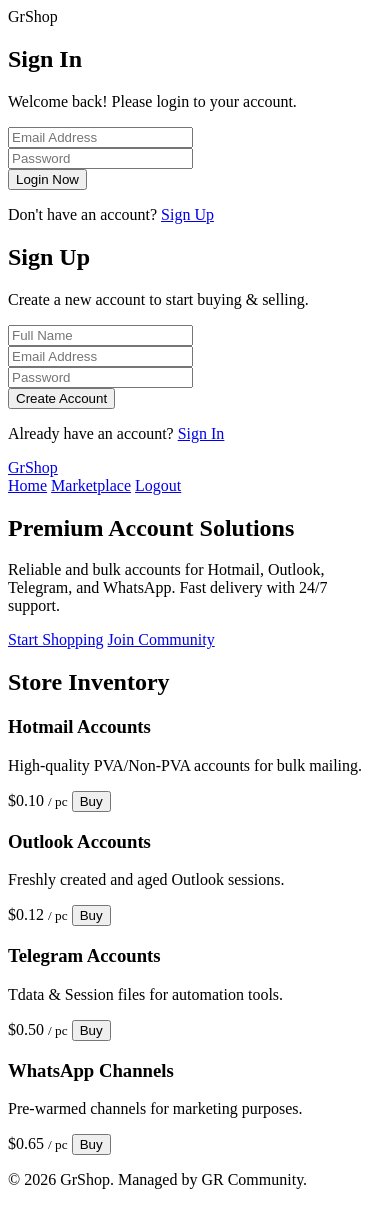
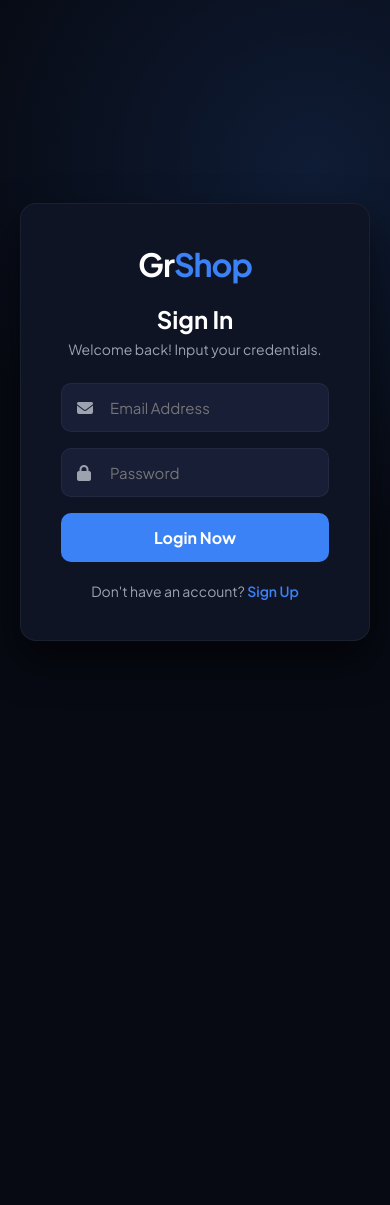
Before and after one commit to SHAKIL1100/WEBSITE, a plain HTML site: page index.html in a window 390 px wide. After the commit the page ends 844 px from the top, so only its background shows below. Drawn offline with Linux system fonts and the light colour scheme.

Commit message:
Add files via upload

```diff
--- a/index.html
+++ b/index.html
@@ -1,131 +1,131 @@
-<!-- Auth Wrapper (Login/Signup Screen) -->
-<div id="auth-container" class="auth-container">
-    <div class="auth-box">
-        <div class="auth-logo"><span>Gr</span>Shop</div>
+<!DOCTYPE html>
+<html lang="en">
+<head>
+    <meta charset="UTF-8">
+    <meta name="viewport" content="width=device-width, initial-scale=1.0">
+    <title>GrShop - Premium Accounts Marketplace</title>
+    <link rel="stylesheet" href="./style.css">
+    <link href="https://fonts.googleapis.com/css2?family=Plus+Jakarta+Sans:wght@300;400;500;600;700&display=swap" rel="stylesheet">
+    <link rel="stylesheet" href="https://cdnjs.cloudflare.com/ajax/libs/font-awesome/6.4.0/css/all.min.css">
+</head>
+<body>
 
-        <!-- Login Form -->
+    <div id="toast-container"></div>
+
+    <div id="auth-container" class="auth-wrapper">
+        <div class="auth-card">
+            <div class="brand">Gr<span>Shop</span></div>
+
             <form id="login-form" class="auth-form" onsubmit="handleLogin(event)">
                 <h2>Sign In</h2>
-            <p class="auth-subtitle">Welcome back! Please login to your account.</p>
-            <div class="input-group">
+                <p class="auth-subtitle">Welcome back! Input your credentials.</p>
+                <div class="input-box">
                     <i class="fa-solid fa-envelope"></i>
                     <input type="email" id="login-email" placeholder="Email Address" required>
                 </div>
-            <div class="input-group">
+                <div class="input-box">
                     <i class="fa-solid fa-lock"></i>
                     <input type="password" id="login-pass" placeholder="Password" required>
                 </div>
-            <button type="submit" class="btn btn-primary auth-btn">Login Now</button>
-            <p class="auth-switch">Don't have an account? <a href="javascript:void(0)" onclick="toggleAuth('signup')">Sign Up</a></p>
+                <button type="submit" class="primary-btn">Login Now</button>
+                <p class="switch-text">Don't have an account? <a href="javascript:void(0)" onclick="toggleAuth('signup')">Sign Up</a></p>
             </form>
 
-        <!-- Signup Form -->
             <form id="signup-form" class="auth-form hidden" onsubmit="handleSignup(event)">
-            <h2>Sign Up</h2>
-            <p class="auth-subtitle">Create a new account to start buying & selling.</p>
-            <div class="input-group">
+                <h2>Create Account</h2>
+                <p class="auth-subtitle">Join us to manage your shop inventory.</p>
+                <div class="input-box">
                     <i class="fa-solid fa-user"></i>
                     <input type="text" id="signup-name" placeholder="Full Name" required>
                 </div>
-            <div class="input-group">
+                <div class="input-box">
                     <i class="fa-solid fa-envelope"></i>
                     <input type="email" id="signup-email" placeholder="Email Address" required>
                 </div>
-            <div class="input-group">
+                <div class="input-box">
                     <i class="fa-solid fa-lock"></i>
                     <input type="password" id="signup-pass" placeholder="Password" required>
                 </div>
-            <button type="submit" class="btn btn-primary auth-btn">Create Account</button>
-            <p class="auth-switch">Already have an account? <a href="javascript:void(0)" onclick="toggleAuth('login')">Sign In</a></p>
+                <button type="submit" class="primary-btn">Register</button>
+                <p class="switch-text">Already have an account? <a href="javascript:void(0)" onclick="toggleAuth('login')">Sign In</a></p>
             </form>
         </div>
     </div>
 
-<!-- Main Website Content (Hidden until logged in) -->
-<div id="main-content" class="main-content hidden">
-    <!-- Header / Navbar -->
-    <header class="navbar">
-        <div class="container">
-            <a href="#" class="logo"><span>Gr</span>Shop</a>
-            <nav class="nav-links">
+    <div id="main-content" class="main-layout hidden">
+        <nav class="navbar">
+            <div class="nav-container">
+                <div class="brand">Gr<span>Shop</span></div>
+                <div class="nav-links">
                     <a href="#home">Home</a>
-                <a href="#marketplace">Marketplace</a>
-                <a href="#" class="logout-link" onclick="handleLogout()"><i class="fa-solid fa-right-from-bracket"></i> Logout</a>
+                    <a href="#shop">Shop Inventory</a>
+                    <button onclick="handleLogout()" class="logout-btn"><i class="fa-solid fa-right-from-bracket"></i> Logout</button>
+                </div>
+            </div>
         </nav>
+
+        <header id="home" class="hero">
+            <div class="hero-content">
+                <h1>Premium Account Solutions</h1>
+                <p>Bulk automated provider for Hotmail, Outlook, Telegram, and WhatsApp accounts with premium delivery network.</p>
+                <div class="actions">
+                    <a href="#shop" class="primary-btn-link">Browse Inventory</a>
+                    <a href="https://t.me/" target="_blank" class="secondary-btn"><i class="fa-brands fa-telegram"></i> Telegram Support</a>
+                </div>
             </div>
         </header>
 
-    <!-- Hero Section -->
-    <section id="home" class="hero">
-        <div class="container hero-content">
-            <h1>Premium <span class="gradient-text">Account</span> Solutions</h1>
-            <p>Reliable and bulk accounts for Hotmail, Outlook, Telegram, and WhatsApp. Fast delivery with 24/7 support.</p>
-            <div class="hero-buttons">
-                <a href="#marketplace" class="btn btn-primary">Start Shopping</a>
-                <a href="#" class="btn btn-secondary">Join Community</a>
+        <section id="shop" class="inventory">
+            <div class="section-header">
+                <h2>Store Inventory</h2>
+                <p>Fresh, bulk, and phone-verified sessions ready for instant integration.</p>
+            </div>
+
+            <div class="product-grid">
+                <div class="p-card">
+                    <div class="p-icon mail-theme"><i class="fa-solid fa-envelope"></i></div>
+                    <h3>Hotmail Accounts</h3>
+                    <p>Clean, un-dropped, PVA/Non-PVA mailboxes built for marketing outreach.</p>
+                    <div class="p-footer">
+                        <span class="p-price">$0.10 <small>/ pc</small></span>
+                        <button onclick="buyAlert('Hotmail')" class="buy-btn">Buy Now</button>
                     </div>
                 </div>
-    </section>
-
-    <!-- Marketplace Section -->
-    <section id="marketplace" class="marketplace">
-        <div class="container">
-            <h2 class="section-title">Store Inventory</h2>
-            <div class="grid">
-                <div class="product-card">
-                    <div class="product-icon mail-color"><i class="fa-solid fa-envelope-open-text"></i></div>
-                    <div class="product-info">
-                        <h3>Hotmail Accounts</h3>
-                        <p class="desc">High-quality PVA/Non-PVA accounts for bulk mailing.</p>
-                        <div class="price-row">
-                            <span class="price">$0.10 <small>/ pc</small></span>
-                            <button class="btn btn-buy" onclick="buyAlert('Hotmail')">Buy</button>
+                <div class="p-card">
+                    <div class="p-icon outlook-theme"><i class="fa-brands fa-microsoft"></i></div>
+                    <h3>Outlook Accounts</h3>
+                    <p>Freshly registered Outlook sessions optimized for API and bulk operations.</p>
+                    <div class="p-footer">
+                        <span class="p-price">$0.12 <small>/ pc</small></span>
+                        <button onclick="buyAlert('Outlook')" class="buy-btn">Buy Now</button>
                     </div>
                 </div>
-                </div>
-                <div class="product-card">
-                    <div class="product-icon outlook-color"><i class="fa-brands fa-microsoft"></i></div>
-                    <div class="product-info">
-                        <h3>Outlook Accounts</h3>
-                        <p class="desc">Freshly created and aged Outlook sessions.</p>
-                        <div class="price-row">
-                            <span class="price">$0.12 <small>/ pc</small></span>
-                            <button class="btn btn-buy" onclick="buyAlert('Outlook')">Buy</button>
+                <div class="p-card">
+                    <div class="p-icon tg-theme"><i class="fa-brands fa-telegram"></i></div>
+                    <h3>Telegram Sessions</h3>
+                    <p>Premium Tdata and .session dynamic files ready for automated scripts.</p>
+                    <div class="p-footer">
+                        <span class="p-price">$0.40 <small>/ pc</small></span>
+                        <button onclick="buyAlert('Telegram')" class="buy-btn">Buy Now</button>
                     </div>
                 </div>
-                </div>
-                <div class="product-card">
-                    <div class="product-icon tg-color"><i class="fa-brands fa-telegram"></i></div>
-                    <div class="product-info">
-                        <h3>Telegram Accounts</h3>
-                        <p class="desc">Tdata & Session files for automation tools.</p>
-                        <div class="price-row">
-                            <span class="price">$0.50 <small>/ pc</small></span>
-                            <button class="btn btn-buy" onclick="buyAlert('Telegram')">Buy</button>
-                        </div>
-                    </div>
-                </div>
-                <div class="product-card">
-                    <div class="product-icon wa-color"><i class="fa-brands fa-whatsapp"></i></div>
-                    <div class="product-info">
+                <div class="p-card">
+                    <div class="p-icon wa-theme"><i class="fa-brands fa-whatsapp"></i></div>
                     <h3>WhatsApp Channels</h3>
-                        <p class="desc">Pre-warmed channels for marketing purposes.</p>
-                        <div class="price-row">
-                            <span class="price">$0.65 <small>/ pc</small></span>
-                            <button class="btn btn-buy" onclick="buyAlert('WhatsApp')">Buy</button>
-                        </div>
-                    </div>
+                    <p>Warmed channels and phone verification layers for bulk broadcasting.</p>
+                    <div class="p-footer">
+                        <span class="p-price">$0.60 <small>/ pc</small></span>
+                        <button onclick="buyAlert('WhatsApp')" class="buy-btn">Buy Now</button>
                     </div>
                 </div>
             </div>
         </section>
 
-    <!-- Footer -->
-    <footer class="footer">
-        <div class="container">
-            <p>&copy; 2026 GrShop. Managed by GR Community.</p>
-        </div>
+        <footer class="main-footer">
+            <p>&copy; 2026 GrShop Marketplace. All rights reserved.</p>
         </footer>
     </div>
 
-<script src="script.js"></script>
+    <script src="./script.js"></script>
+</body>
+</html>
--- a/style.css
+++ b/style.css
@@ -1,179 +1,197 @@
-/*
-GrShop - Premium CSS Stylesheet
-Theme: Modern Dark & Professional
-*/
-
 :root {
---primary: #3b82f6;
---primary-hover: #2563eb;
---success: #10b981;
---danger: #ef4444;
---bg-dark: #0b0f19;
---card-bg: #111827;
---input-bg: #1f2937;
+    --bg-dark: #070a13;
+    --card-dark: #0f1424;
+    --input-bg: #171e36;
+    --primary-color: #3b82f6;
+    --success-color: #10b981;
+    --error-color: #ef4444;
     --text-main: #f3f4f6;
---text-dim: #9ca3af;
---border: rgba(255, 255, 255, 0.05);
+    --text-muted: #9ca3af;
+    --border-color: rgba(255, 255, 255, 0.05);
 }
 
-{
+/* CSS Reset */
+* {
     margin: 0;
     padding: 0;
     box-sizing: border-box;
-font-family: 'Inter', sans-serif;
+    font-family: 'Plus Jakarta Sans', sans-serif;
+    scroll-behavior: smooth;
 }
 
 body {
     background-color: var(--bg-dark);
     color: var(--text-main);
-line-height: 1.6;
+    min-height: 100vh;
     overflow-x: hidden;
-scroll-behavior: smooth;
-}
-
-.container {
-width: 90%;
-max-width: 1200px;
-margin: 0 auto;
 }
 
 .hidden { display: none !important; }
 
-/* --- Auth Styling (Improved Glassmorphism) --- */
-.auth-container {
+/* Auth Layout */
+.auth-wrapper {
     min-height: 100vh;
     display: flex;
     justify-content: center;
     align-items: center;
-background: radial-gradient(circle at top right, rgba(59, 130, 246, 0.1), transparent),
-radial-gradient(circle at bottom left, rgba(16, 185, 129, 0.1), transparent);
+    background: radial-gradient(circle at 80% 20%, rgba(59, 130, 246, 0.15), transparent 50%);
     padding: 20px;
 }
 
-.auth-box {
-background: rgba(17, 24, 39, 0.8);
-backdrop-filter: blur(10px);
+.auth-card {
+    background: var(--card-dark);
     padding: 40px;
-border-radius: 24px;
-border: 1px solid var(--border);
+    border-radius: 16px;
     width: 100%;
     max-width: 420px;
-box-shadow: 0 25px 50px -12px rgba(0, 0, 0, 0.5);
-animation: fadeIn 0.5s ease-out;
+    border: 1px solid var(--border-color);
+    box-shadow: 0 20px 40px rgba(0, 0, 0, 0.6);
+    text-align: center;
 }
 
-@keyframes fadeIn {
-from { opacity: 0; transform: translateY(20px); }
-to { opacity: 1; transform: translateY(0); }
+.brand {
+    font-size: 32px;
+    font-weight: 800;
+    color: #fff;
+    margin-bottom: 20px;
+    letter-spacing: -1px;
+}
+.brand span { color: var(--primary-color); }
+
+.auth-form h2 { font-size: 24px; color: #fff; margin-bottom: 6px; }
+.auth-subtitle { font-size: 14px; color: var(--text-muted); margin-bottom: 25px; }
+
+.input-box {
+    position: relative;
+    margin-bottom: 16px;
+    text-align: left;
+}
+.input-box i {
+    position: absolute;
+    left: 16px;
+    top: 50%;
+    transform: translateY(-50%);
+    color: var(--text-muted);
+}
+.input-box input {
+    width: 100%;
+    padding: 14px 16px 14px 48px;
+    background: var(--input-bg);
+    border: 1px solid var(--border-color);
+    border-radius: 10px;
+    color: #fff;
+    outline: none;
+    font-size: 15px;
+    transition: 0.3s;
+}
+.input-box input:focus { border-color: var(--primary-color); }
+
+.primary-btn, .primary-btn-link {
+    width: 100%;
+    padding: 14px;
+    background: var(--primary-color);
+    border: none;
+    border-radius: 10px;
+    color: #fff;
+    font-weight: 700;
+    font-size: 16px;
+    cursor: pointer;
+    transition: 0.3s;
+    display: inline-block;
+    text-decoration: none;
+    text-align: center;
+}
+.primary-btn:hover, .primary-btn-link:hover { opacity: 0.9; transform: translateY(-2px); }
+
+.switch-text { margin-top: 20px; font-size: 14px; color: var(--text-muted); }
+.switch-text a { color: var(--primary-color); text-decoration: none; font-weight: 600; }
+
+/* Main App Navbar */
+.navbar {
+    background: rgba(15, 20, 36, 0.8);
+    backdrop-filter: blur(12px);
+    border-bottom: 1px solid var(--border-color);
+    position: sticky;
+    top: 0;
+    z-index: 1000;
+}
+.nav-container {
+    max-width: 1200px;
+    margin: 0 auto;
+    padding: 16px 20px;
+    display: flex;
+    justify-content: space-between;
+    align-items: center;
+}
+.nav-links a { color: var(--text-muted); text-decoration: none; margin-right: 25px; font-size: 15px; transition: 0.3s; }
+.nav-links a:hover { color: #fff; }
+.logout-btn { background: var(--error-color); border: none; padding: 8px 16px; border-radius: 8px; color: white; font-weight: 600; cursor: pointer; transition: 0.3s; }
+.logout-btn:hover { opacity: 0.9; }
+
+/* Hero Section */
+.hero {
+    padding: 120px 20px;
+    text-align: center;
+    background: linear-gradient(to bottom, var(--card-dark), var(--bg-dark));
+}
+.hero h1 { font-size: 52px; color: white; margin-bottom: 20px; font-weight: 800; line-height: 1.2; }
+.hero p { max-width: 650px; margin: 0 auto 35px; color: var(--text-muted); font-size: 18px; }
+.actions { display: flex; justify-content: center; gap: 15px; }
+.actions .primary-btn-link { width: auto; padding: 14px 32px; }
+.secondary-btn { border: 1px solid var(--border-color); padding: 14px 32px; border-radius: 10px; color: white; text-decoration: none; font-weight: 600; transition: 0.3s; }
+.secondary-btn:hover { background: rgba(255,255,255,0.02); border-color: #fff; }
+
+/* Inventory Grid */
+.inventory { max-width: 1200px; margin: 0 auto; padding: 80px 20px; }
+.section-header { text-align: center; margin-bottom: 50px; }
+.section-header h2 { font-size: 36px; color: #fff; margin-bottom: 10px; }
+.section-header p { color: var(--text-muted); }
+
+.product-grid { display: grid; grid-template-columns: repeat(auto-fit, minmax(260px, 1fr)); gap: 25px; }
+.p-card {
+    background: var(--card-dark);
+    padding: 30px;
+    border-radius: 14px;
+    border: 1px solid var(--border-color);
+    transition: 0.3s;
+}
+.p-card:hover { border-color: var(--primary-color); transform: translateY(-5px); }
+.p-icon { font-size: 36px; margin-bottom: 20px; width: 60px; height: 60px; display: flex; align-items: center; justify-content: center; border-radius: 10px; }
+
+.mail-theme { background: rgba(239, 68, 68, 0.1); color: #ef4444; }
+.outlook-theme { background: rgba(59, 130, 246, 0.1); color: #3b82f6; }
+.tg-theme { background: rgba(6, 182, 212, 0.1); color: #06b6d4; }
+.wa-theme { background: rgba(16, 185, 129, 0.1); color: #10b981; }
+
+.p-card h3 { margin-bottom: 10px; color: white; font-size: 20px; }
+.p-card p { font-size: 14px; color: var(--text-muted); margin-bottom: 25px; line-height: 1.5; }
+.p-footer { display: flex; justify-content: space-between; align-items: center; }
+.p-price { font-weight: 700; color: white; font-size: 20px; }
+.p-price small { font-size: 12px; color: var(--text-muted); font-weight: 400; }
+.buy-btn { background: var(--success-color); color: white; border: none; padding: 10px 22px; border-radius: 8px; font-weight: 600; cursor: pointer; transition: 0.3s; }
+.buy-btn:hover { opacity: 0.9; }
+
+/* Toast Notification Styles */
+#toast-container { position: fixed; bottom: 24px; right: 24px; z-index: 9999; }
+.toast {
+    background: var(--card-dark);
+    color: white;
+    padding: 16px 24px;
+    border-radius: 10px;
+    margin-top: 12px;
+    display: flex;
+    align-items: center;
+    gap: 12px;
+    box-shadow: 0 10px 30px rgba(0,0,0,0.5);
+    border-left: 4px solid var(--primary-color);
+    animation: slideIn 0.3s ease-out;
+}
+.toast-success { border-left-color: var(--success-color); }
+.toast-error { border-left-color: var(--error-color); }
+
+@keyframes slideIn {
+    from { transform: translateX(100%); opacity: 0; }
+    to { transform: translateX(0); opacity: 1; }
 }
 
-.auth-logo {
-font-size: 36px;
-font-weight: 800;
-margin-bottom: 30px;
-text-align: center;
-letter-spacing: -1px;
-}
-.auth-logo span { color: var(--primary); }
-
-.auth-form h2 { font-size: 24px; margin-bottom: 10px; text-align: center; }
-.auth-subtitle { color: var(--text-dim); font-size: 14px; margin-bottom: 25px; text-align: center; }
-
-.input-group { position: relative; margin-bottom: 15px; }
-.input-group i {
-position: absolute;
-left: 15px;
-top: 50%;
-transform: translateY(-50%);
-color: var(--text-dim);
-}
-.input-group input {
-width: 100%;
-padding: 14px 15px 14px 45px;
-background: var(--input-bg);
-border: 1px solid var(--border);
-border-radius: 12px;
-color: #fff;
-font-size: 15px;
-outline: none;
-transition: 0.3s;
-}
-.input-group input:focus { border-color: var(--primary); box-shadow: 0 0 0 4px rgba(59, 130, 246, 0.1); }
-
-.btn {
-width: 100%;
-padding: 14px;
-border-radius: 12px;
-font-weight: 600;
-cursor: pointer;
-border: none;
-transition: 0.3s;
-display: flex;
-justify-content: center;
-align-items: center;
-gap: 8px;
-font-size: 16px;
-}
-.btn-primary { background: var(--primary); color: #fff; }
-.btn-primary:hover { background: var(--primary-hover); transform: translateY(-2px); }
-
-.auth-switch { margin-top: 20px; text-align: center; color: var(--text-dim); font-size: 14px; }
-.auth-switch a { color: var(--primary); text-decoration: none; font-weight: 600; cursor: pointer; }
-
-/* --- Navbar Update --- */
-.navbar {
-position: fixed;
-top: 0; width: 100%;
-background: rgba(11, 15, 25, 0.85);
-backdrop-filter: blur(15px);
-border-bottom: 1px solid var(--border);
-z-index: 1000;
-}
-.navbar .container { display: flex; justify-content: space-between; align-items: center; padding: 18px 0; }
-.logo { font-size: 24px; font-weight: 800; color: #fff; text-decoration: none; }
-.logo span { color: var(--primary); }
-
-.nav-links a { color: var(--text-dim); text-decoration: none; margin-left: 20px; font-weight: 500; transition: 0.3s; }
-.nav-links a:hover { color: var(--primary); }
-.logout-link { color: var(--danger) !important; cursor: pointer; }
-
-/* --- Hero & Marketplace (Improved Cards) --- */
-.hero { padding: 160px 0 100px; text-align: center; }
-.hero h1 { font-size: 54px; font-weight: 800; line-height: 1.1; margin-bottom: 20px; }
-.gradient-text { background: linear-gradient(to right, #3b82f6, #10b981); -webkit-background-clip: text; -webkit-text-fill-color: transparent; }
-
-.grid { display: grid; grid-template-columns: repeat(auto-fit, minmax(280px, 1fr)); gap: 25px; margin-top: 50px; }
-.product-card {
-background: var(--card-bg);
-border-radius: 20px;
-border: 1px solid var(--border);
-padding: 25px;
-transition: 0.4s cubic-bezier(0.175, 0.885, 0.32, 1.275);
-}
-.product-card:hover { transform: translateY(-10px); border-color: var(--primary); box-shadow: 0 20px 40px rgba(0,0,0,0.4); }
-
-.product-icon {
-width: 60px; height: 60px;
-border-radius: 15px;
-display: flex; align-items: center; justify-content: center;
-font-size: 28px; margin-bottom: 20px;
-}
-.mail-color { background: rgba(239, 68, 68, 0.1); color: var(--danger); }
-.outlook-color { background: rgba(59, 130, 246, 0.1); color: var(--primary); }
-.tg-color { background: rgba(6, 182, 212, 0.1); color: #06b6d4; }
-.wa-color { background: rgba(16, 185, 129, 0.1); color: var(--success); }
-
-.product-info h3 { margin-bottom: 8px; font-size: 20px; }
-.product-info p { color: var(--text-dim); font-size: 14px; margin-bottom: 20px; min-height: 42px; }
-
-.price-row { display: flex; justify-content: space-between; align-items: center; }
-.price { font-size: 22px; font-weight: 700; color: #fff; }
-.price small { font-size: 12px; color: var(--text-dim); }
-.btn-buy { width: auto; padding: 10px 20px; background: var(--success); border-radius: 8px; font-size: 14px; }
-
-/* Mobile Optimization */
-@media (max-width: 768px) {
-.nav-links { display: none; }
-.hero h1 { font-size: 36px; }
-.auth-box { padding: 30px 20px; }
-}
+.main-footer { text-align: center; padding: 40px; border-top: 1px solid var(--border-color); color: var(--text-muted); font-size: 14px; margin-top: 40px;}
```
Lines whose indentation alone changed are shown as unchanged.
